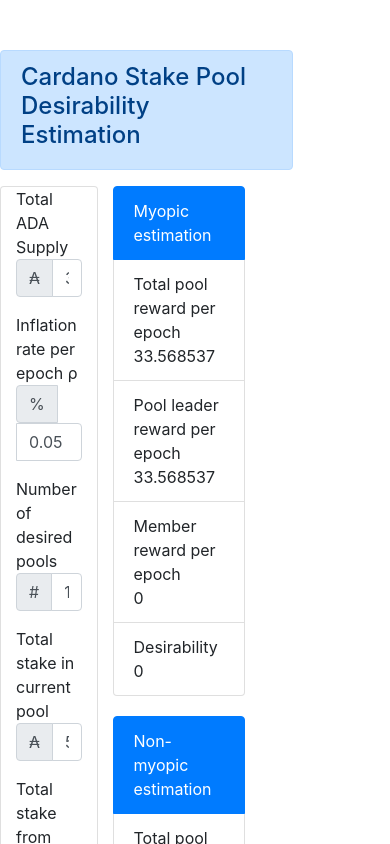
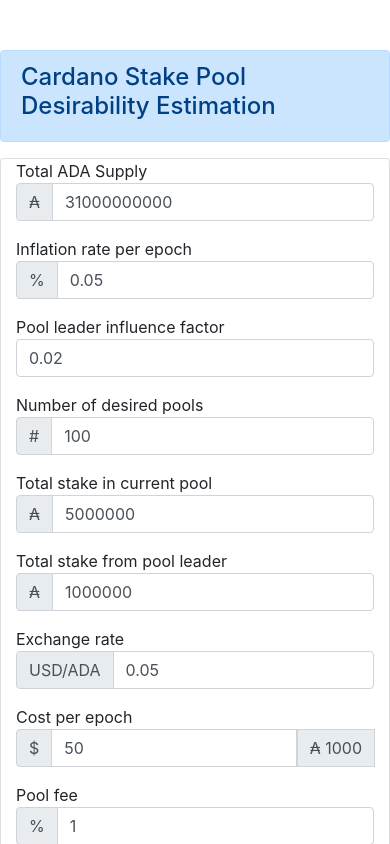
Before and after one commit to Madror7/cardano-stake-pool-desirability, a React (Create React App) app: page / in a window 390 px wide. Shown: the top 844 px of the page. Built offline with nearby package versions, Linux system fonts and the light colour scheme.

Commit message:
More mobile friendly

```diff
--- a/src/App.js
+++ b/src/App.js
@@ -123,12 +123,12 @@
     return (
       <div className="container" >
         <div className="row title">
-          <div className="alert alert-primary col-9 offset-md-2" role="alert">
+          <div className="alert alert-primary col-sm-9 offset-sm-2" role="alert">
             <h4 className="alert-heading">Cardano Stake Pool Desirability Estimation</h4>
           </div>
         </div>
         <div className="row">
-          <div className="col-3 offset-md-2 card">
+          <div className="col-sm-3 offset-sm-2 card">
             <div>Total ADA Supply</div>
             <div className="input-group mb-3">
               <div className="input-group-prepend">
@@ -136,12 +136,16 @@
               </div>
               <input className="form-control" onChange={(e) => this.handleChange('currentTotalSupply', e)} defaultValue={this.state.currentTotalSupply}/>
             </div>
-            <div>Inflation rate per epoch ρ</div>
+            <div>Inflation rate per epoch</div>
             <div className="input-group mb-3">
               <div className="input-group-prepend">
                 <span className="input-group-text">%</span>
               </div>
               <input className="form-control" onChange={(e) => this.handleChange('inflationRate', e)} defaultValue={this.state.inflationRate}/>
+            </div>
+            <div>Pool leader influence factor</div>
+            <div className="input-group mb-3">
+              <input className="form-control" onChange={(e) => this.handleChange('a0', e)} defaultValue={this.state.a0}/>
             </div>
             <div>Number of desired pools</div>
             <div className="input-group mb-3">
@@ -188,12 +192,8 @@
               </div>
               <input className="form-control" onChange={(e) => this.handleChange('m', e)} defaultValue={this.state.m}/>
             </div>
-            <div>Pool leader influence factor</div>
-            <div className="input-group mb-3">
-              <input className="form-control" onChange={(e) => this.handleChange('a0', e)} defaultValue={this.state.a0}/>
-            </div>
           </div>
-          <div className="col-5 offset-md-1">
+          <div className="col-sm-5 offset-sm-1">
             <ul className="list-group dependent-variable-panel">
               <li className="list-group-item list-group-item-action active">
                 <div>Myopic estimation</div>
```
